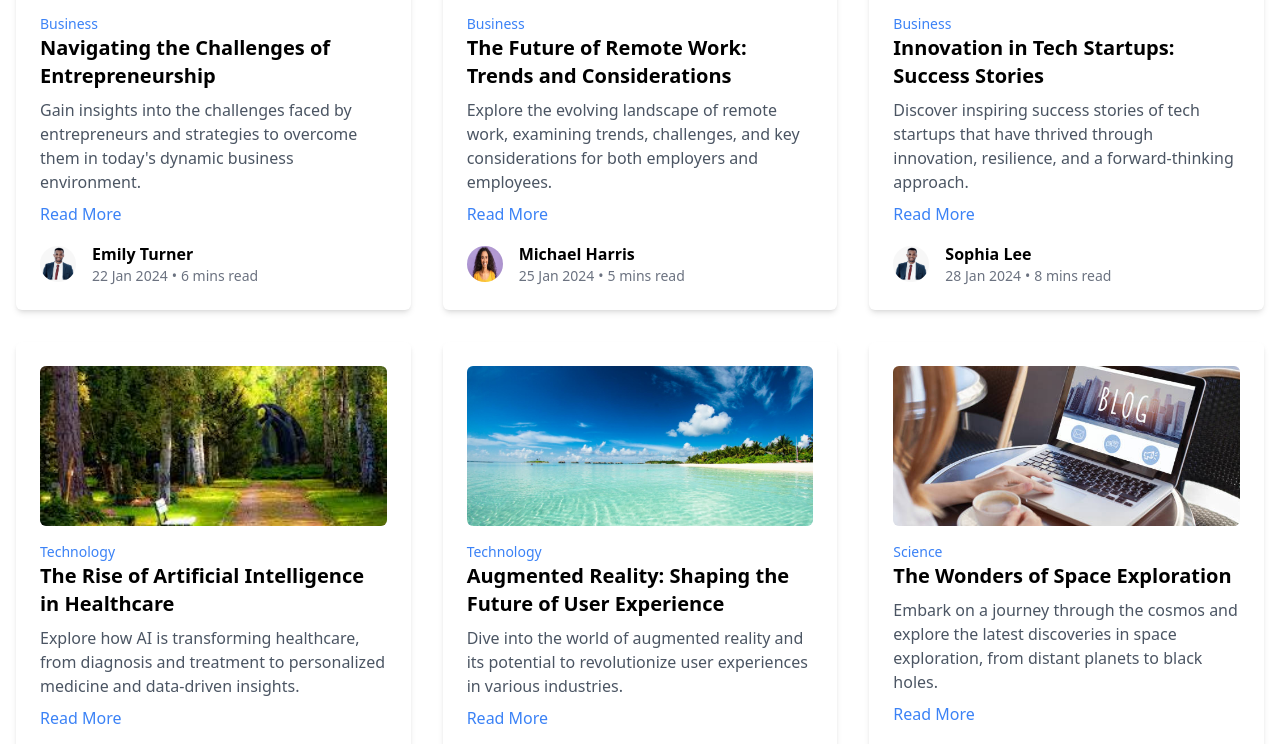
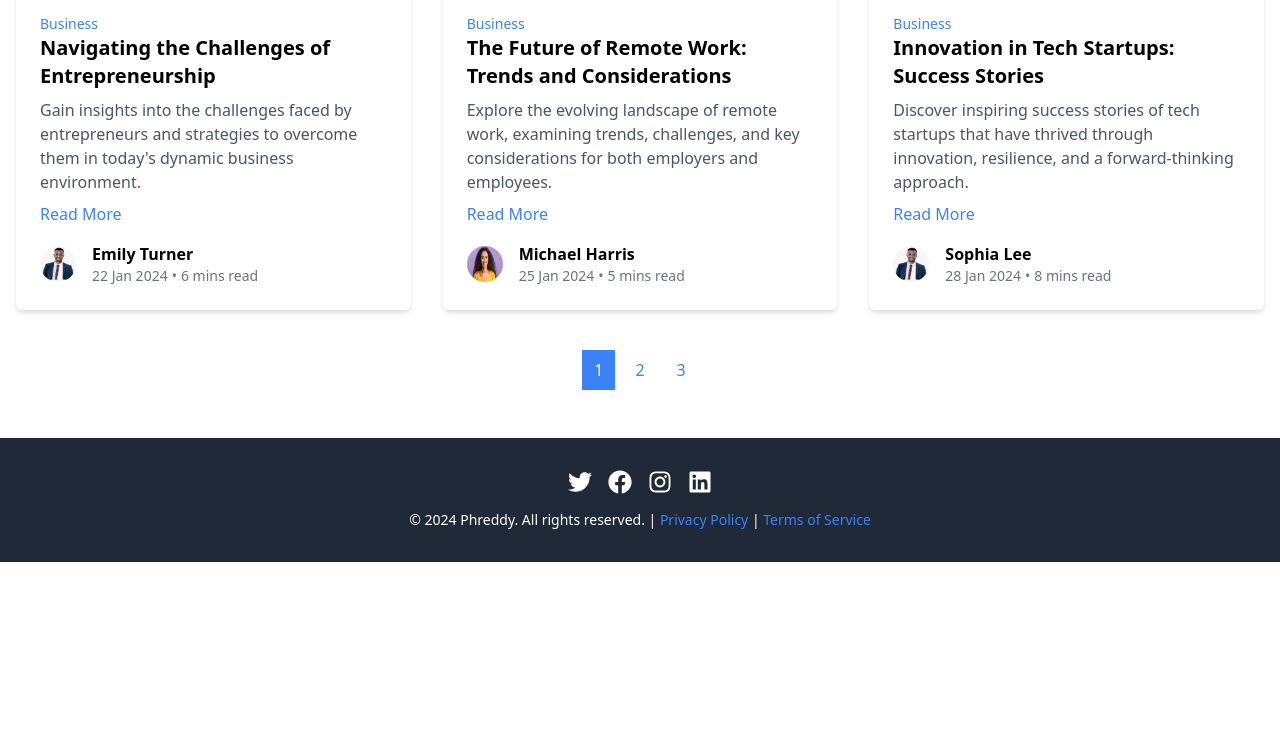
Before and after one commit to Olosko23/Blog-Client, a React (Vite) app: page /blogs in a window 1280 px wide. Shown: the part 1035-1779 px from the top of the page. After the commit the page ends 1597 px from the top, so only its background shows below. Built offline with nearby package versions, Linux system fonts and the light colour scheme.

Commit message:
'improvements'

```diff
--- a/src/index.css
+++ b/src/index.css
@@ -18,11 +18,11 @@
 
 /* Handle */
 ::-webkit-scrollbar-thumb {
-  background-color: #1863f8; /* Blue-600 */
+  background-color: #012e88;
   border-radius: 6px;
 }
 
 /* Handle on hover */
 ::-webkit-scrollbar-thumb:hover {
-  background-color: #0240e9; /* Darker shade for hover effect */
+  background-color: #011650;
 }
--- a/src/pages/Auth/forgotPassword.jsx
+++ b/src/pages/Auth/forgotPassword.jsx
@@ -1,9 +1,11 @@
 import React from "react";
 import { useEffect } from "react";
 import { useSelector } from "react-redux";
+import { useNavigate } from "react-router-dom";
 
 const ForgotPassword = () => {
   const user = useSelector((state) => state.user.user);
+  const navigate = useNavigate();
 
   useEffect(() => {
     if (user) {
@@ -11,7 +13,7 @@ const ForgotPassword = () => {
     }
   }, [user, navigate]);
   return (
-    <div className="flex h-[69vh] md:min-h-full flex-col mt-[135px] justify-center px-6 py-12 lg:px-8">
+    <div className="flex h-[71vh] md:min-h-full flex-col mt-[135px] justify-center px-6 py-12 lg:px-8">
       <div className="sm:mx-auto sm:w-full sm:max-w-sm">
         <h2 className="mt-10 text-center text-2xl font-bold leading-9 tracking-tight text-gray-900">
           Forgot Your Password?
--- a/src/pages/Blog/Blogs.jsx
+++ b/src/pages/Blog/Blogs.jsx
@@ -1,11 +1,11 @@
-import { useState } from "react";
+import { useState, useEffect } from "react";
 import { Link } from "react-router-dom";
 import { blogs } from "../../constants/Blogs";
 
 const Blogs = () => {
   const [currentPage, setCurrentPage] = useState(1);
   const [selectedCategory, setSelectedCategory] = useState("All");
-  const blogsPerPage = 9;
+  const blogsPerPage = 6;
 
   // Filtered and paginated blogs
   const filteredBlogs =
@@ -23,6 +23,10 @@ const Blogs = () => {
     setCurrentPage(1); // Reset current page when changing the category
     setSelectedCategory(category);
   };
+
+  useEffect(() => {
+    window.scrollTo(0, 0);
+  }, [currentPage]);
 
   return (
     <div className="container mx-auto px-4 max-w-7xl py-12 mt-24">
```
